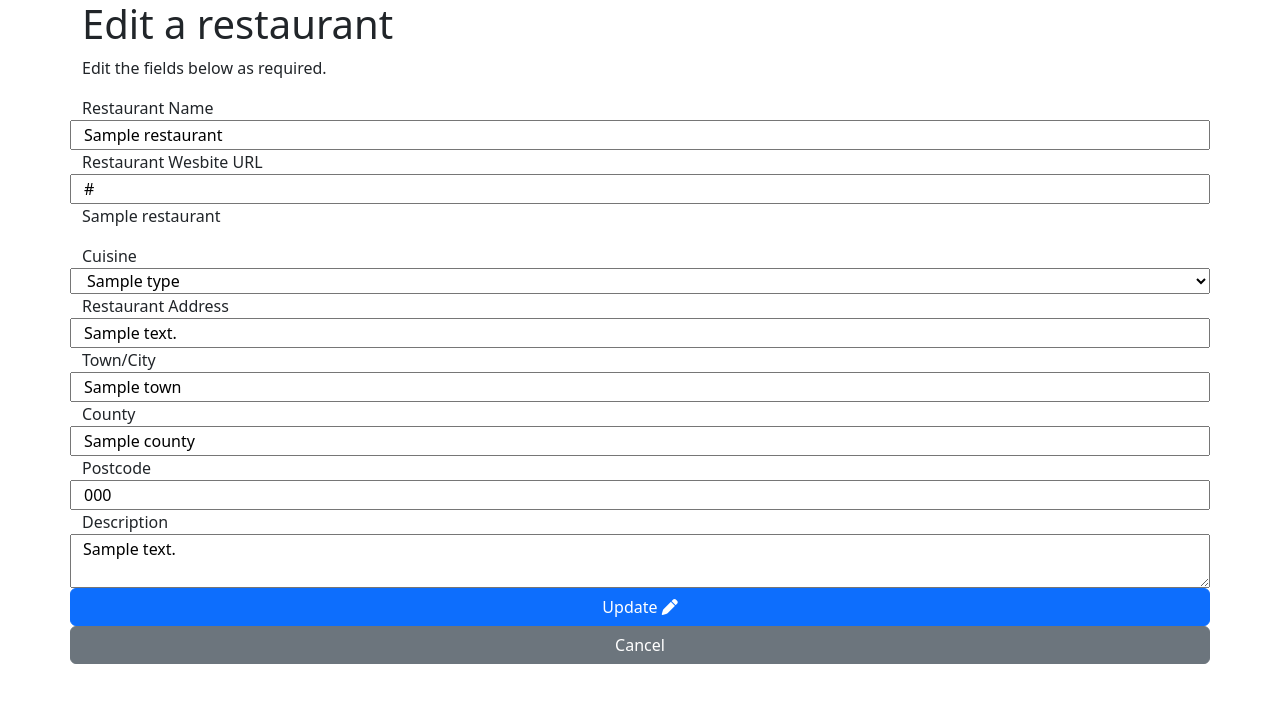
After one commit to cshimvin/restaurant-reviews, a Flask app: template templates/edit_restaurant.html in a window 1280 px wide. The commit adds this page. Shown: the top 703 px of the page. Run offline with Flask 3, Linux system fonts and the light colour scheme; the template is opened without the code that fills it: most values are stand-ins (such as "Sample title", 1, 10 or a date in 2020); some libraries are stand-ins or nearby versions.

Commit message:
Create edit restaurant page

```diff
--- a/app.py
+++ b/app.py
@@ -1,6 +1,6 @@
 # Import Flash, PyMongo and BSON dependencies
 import os
-from flask import Flask, render_template
+from flask import Flask, render_template, url_for
 import pymongo
 from flask_pymongo import PyMongo
 from bson.objectid import ObjectId
@@ -26,6 +26,15 @@ def index():
     return render_template("index.html", restaurants=restaurants)
 
 
+@app.route("/edit_restaurant/<restaurant_id>", methods=["GET", "POST"])
+def edit_restaurant(restaurant_id):
+    restaurant = mongo.db.restaurants.find_one({"_id": ObjectId(restaurant_id)})
+    # Get list of restaurant types to populate the cuisine select list
+    cuisines = list(mongo.db.restaurant_types.find().sort("type", 1))
+    print(cuisines)
+    return render_template("edit_restaurant.html", restaurant=restaurant, cuisines=cuisines)
+
+
 @app.route("/categories")
 def get_categories():
     return render_template("categories.html")
--- a/templates/base.html
+++ b/templates/base.html
@@ -6,13 +6,15 @@
     <meta name="viewport" content="width=device-width, initial-scale=1.0">
     <link href="https://cdn.jsdelivr.net/npm/bootstrap@5.3.2/dist/css/bootstrap.min.css"
         rel="stylesheet" integrity="sha384-T3c6CoIi6uLrA9TneNEoa7RxnatzjcDSCmG1MXxSR1GAsXEV/Dwwykc2MPK8M2HN" crossorigin="anonymous">
+    <script src="https://kit.fontawesome.com/c942d42d0a.js" crossorigin="anonymous"></script>
     <title>Document</title>
 </head>
 <body>
+    <div class="container">
     {% block content %}
 
     {% endblock %}
-
+    </div>
     <script src="https://cdn.jsdelivr.net/npm/bootstrap@5.3.2/dist/js/bootstrap.bundle.min.js"
         integrity="sha384-C6RzsynM9kWDrMNeT87bh95OGNyZPhcTNXj1NW7RuBCsyN/o0jlpcV8Qyq46cDfL" crossorigin="anonymous"></script>
 </body>
--- /dev/null
+++ b/templates/edit_restaurant.html
@@ -0,0 +1,53 @@
+{% extends "base.html" %}
+
+{% block content %}
+
+    <h1>Edit a restaurant</h1>
+    <p>Edit the fields below as required.</p>
+    <form action="" method="POST">
+        <div class="row">
+            <label for="name">Restaurant Name</label>
+            <input type="text" name="name" id="name" value="{{ restaurant.name }}" required>
+        </div>
+        <div class="row">
+            <label for="url">Restaurant Wesbite URL</label>
+            <input type="url" name="url" id="url" value="{{ restaurant.url }}" required>
+        </div>
+        <div class="row">
+            <p>{{ restaurant }}</p>
+            <label for="type">Cuisine</label>
+            <select id="type" name="type" required>
+            <option value="" disabled>Choose Cuisine</option>
+            {% for cuisine in cuisines %}
+                {% if cuisine.type == restaurant.type %}
+                    <option value="{{ restaurant.type }}" selected>{{ restaurant.type }}</option>
+                {% else %}
+                    <option value="{{ cuisine.type }}">{{ cuisine.type }}</option>
+                {% endif %}
+            {% endfor %}
+            </select>
+        </div>
+        <div class="row">
+            <label for="address">Restaurant Address</label>
+            <input type="text" name="address" id="address" value="{{ restaurant.address }}" required>
+        </div>
+        <div class="row">
+            <label for="name">Town/City</label>
+            <input type="text" name="town" id="town" value="{{ restaurant.town }}" required>
+        </div>
+        <div class="row">
+            <label for="name">County</label>
+            <input type="text" name="county" id="county" value="{{ restaurant.county }}" required>
+        </div>
+        <div class="row">
+            <label for="name">Postcode</label>
+            <input type="text" name="postcode" id="postcode" value="{{ restaurant.postcode }}" required>
+        </div>
+        <div class="row">
+            <label for="description">Description</label>
+            <textarea name="description" id=""description" value="{{ restaurant.description }}" required>{{ restaurant.description }}</textarea>
+            <button class="btn btn-primary" type="submit">Update <i class="fa-solid fa-pen"></i></button>
+            <a href="/" class="btn btn-secondary">Cancel</a>
+        </div>
+    </form>
+{% endblock %}
```
